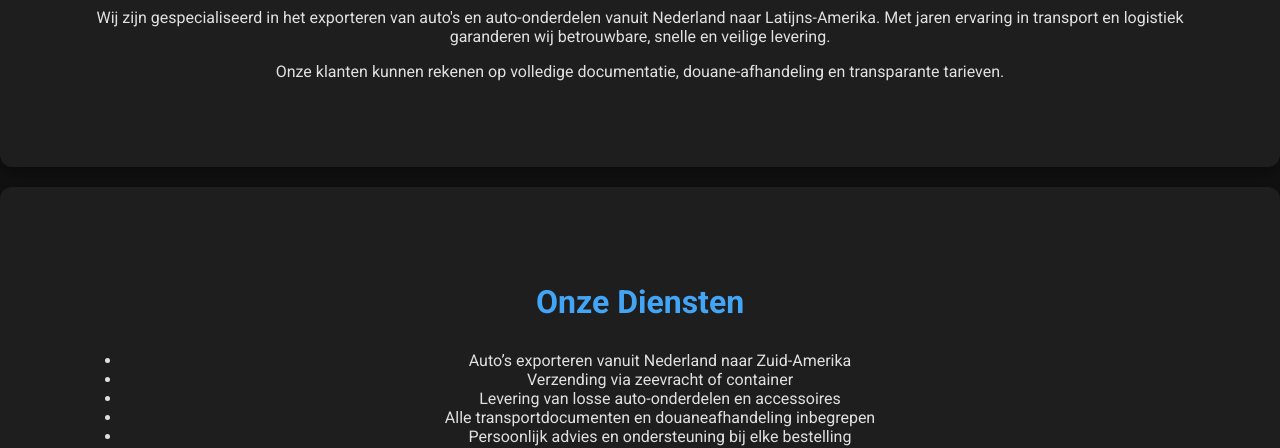
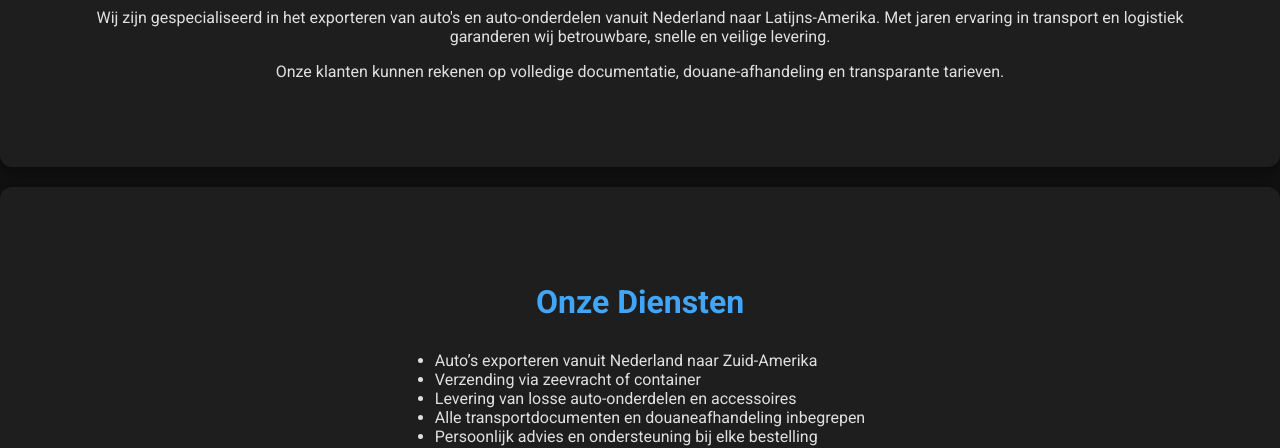
Before and after one commit to giannakouris/auto-y-mas, a plain HTML site: page index.html in a window 1280 px wide. Shown: the part 504-952 px from the top of the page. Drawn offline with Linux system fonts and the light colour scheme.

Commit message:
Update style.css

```diff
--- a/style.css
+++ b/style.css
@@ -1,12 +1,11 @@
-/* Basis */
+/* BASIS STIJL */
 body {
   font-family: 'Roboto', sans-serif;
   margin: 0;
-  background: #121212; /* donker */
-  color: #e0e0e0; /* lichtgrijs */
+  background: #121212;
+  color: #e0e0e0;
 }
 
-/* Container */
 .container {
   width: 90%;
   max-width: 1200px;
@@ -16,7 +15,7 @@ body {
 
 /* HEADER */
 header {
-  background: #0d47a1; /* diepblauw */
+  background: #0d47a1;
   color: #ffffff;
   text-align: center;
   padding: 60px 20px;
@@ -61,6 +60,13 @@ section h2 {
   color: #42a5f5;
   margin-bottom: 30px;
   font-size: 2em;
+}
+
+section ul {
+  text-align: left;
+  display: inline-block;
+  margin: 0;
+  padding-left: 20px;
 }
 
 /* CARDS */
```
